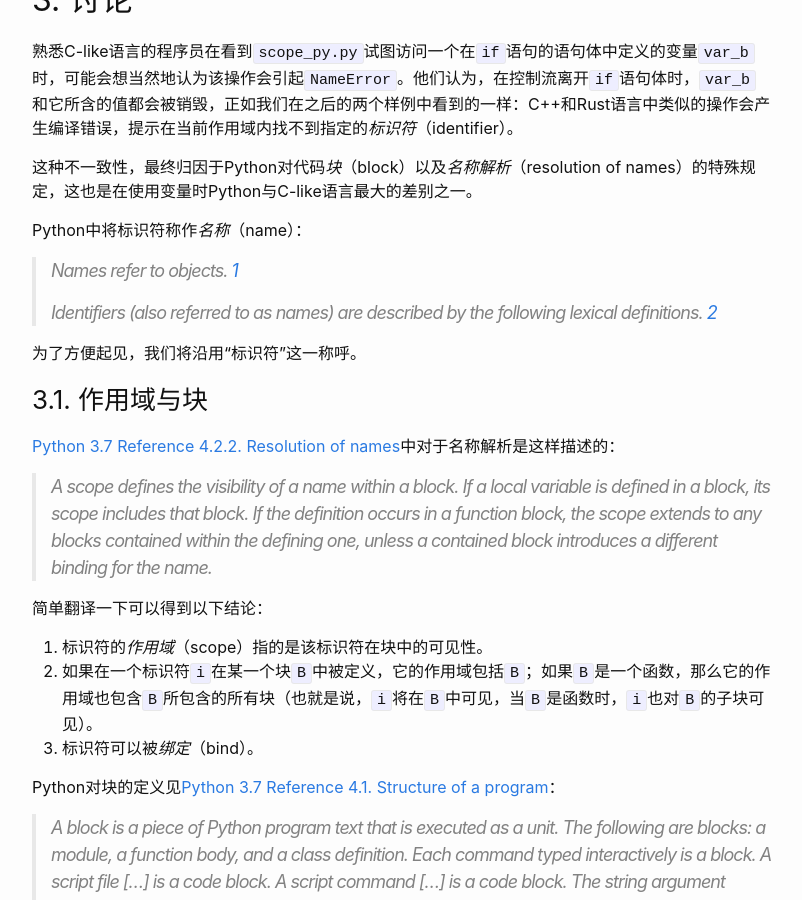
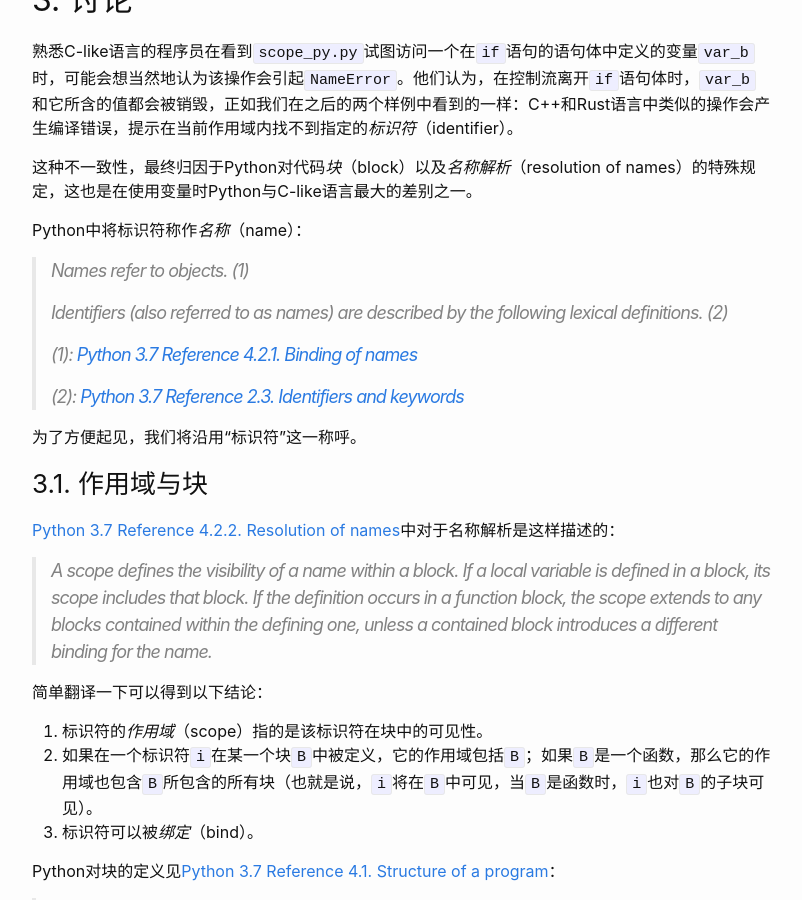
Before and after one commit to CSharperMantle/CSharperMantle.github.io, a Jekyll site: the page built from _posts/2021-10-15-python-notes-scopes.md, in a window 1280 px wide and 900 px high, scrolled down 2986 px. Shown: the whole window, without its empty margins (238-1040 px from the left). Built offline with Jekyll 4.4.1, drawn with Linux system fonts in a browser that asks for light colours.

Commit message:
Fix format issues

```diff
--- a/_posts/2021-10-15-python-notes-scopes.md
+++ b/_posts/2021-10-15-python-notes-scopes.md
@@ -140,13 +140,13 @@ PS >
 
 Python中将标识符称作*名称*（name）：
 
-> *Names* refer to objects. [1]
+> *Names* refer to objects. (1)
 >
-> Identifiers (also referred to as *names*) are described by the following lexical definitions. [2]
+> Identifiers (also referred to as *names*) are described by the following lexical definitions. (2)
 >
-> [1]: [Python 3.7 Reference 4.2.1. Binding of names](https://docs.python.org/3.7/reference/executionmodel.html#binding-of-names)
+> (1): [Python 3.7 Reference 4.2.1. Binding of names](https://docs.python.org/3.7/reference/executionmodel.html#binding-of-names)
 >
-> [2]: [Python 3.7 Reference 2.3. Identifiers and keywords](https://docs.python.org/3.7/reference/lexical_analysis.html?highlight=identifier#identifiers)
+> (2): [Python 3.7 Reference 2.3. Identifiers and keywords](https://docs.python.org/3.7/reference/lexical_analysis.html?highlight=identifier#identifiers)
 
 为了方便起见，我们将沿用“标识符”这一称呼。
 
```
